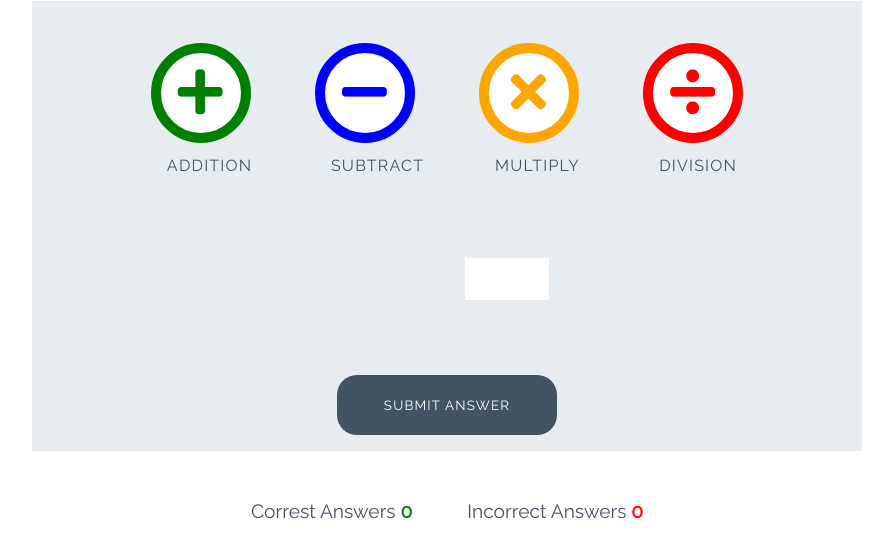
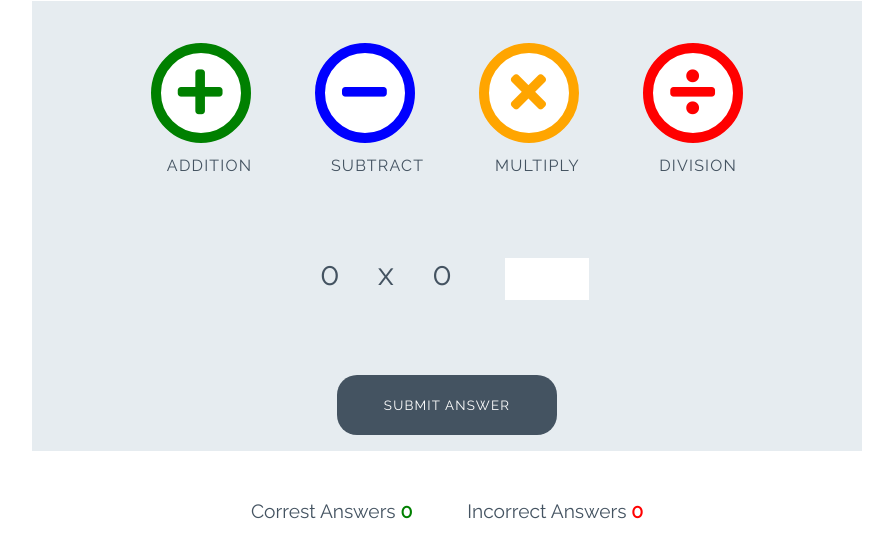
Before and after one commit to HampusStrate/love-maths, a plain HTML site: page index.html in a window 1280 px wide. Shown: the part 70-628 px from the top of the page, without its empty margins (193-1086 px from the left). Drawn offline with Linux system fonts and the light colour scheme.

Commit message:
Add javascript structure for the codes

```diff
--- a/index.html
+++ b/index.html
@@ -32,9 +32,9 @@
             </button>
         </div>
         <div class="question-area">
-            <span id="operand1"></span>
-            <span id="operator"></span>
-            <span id="operand2"></span>
+            <span id="operand1">0</span>
+            <span id="operator">x</span>
+            <span id="operand2">0</span>
             <span></span>
             <p class="answer-message">Enter Answer</p>
             <input type="number" id="answer-box">
```
